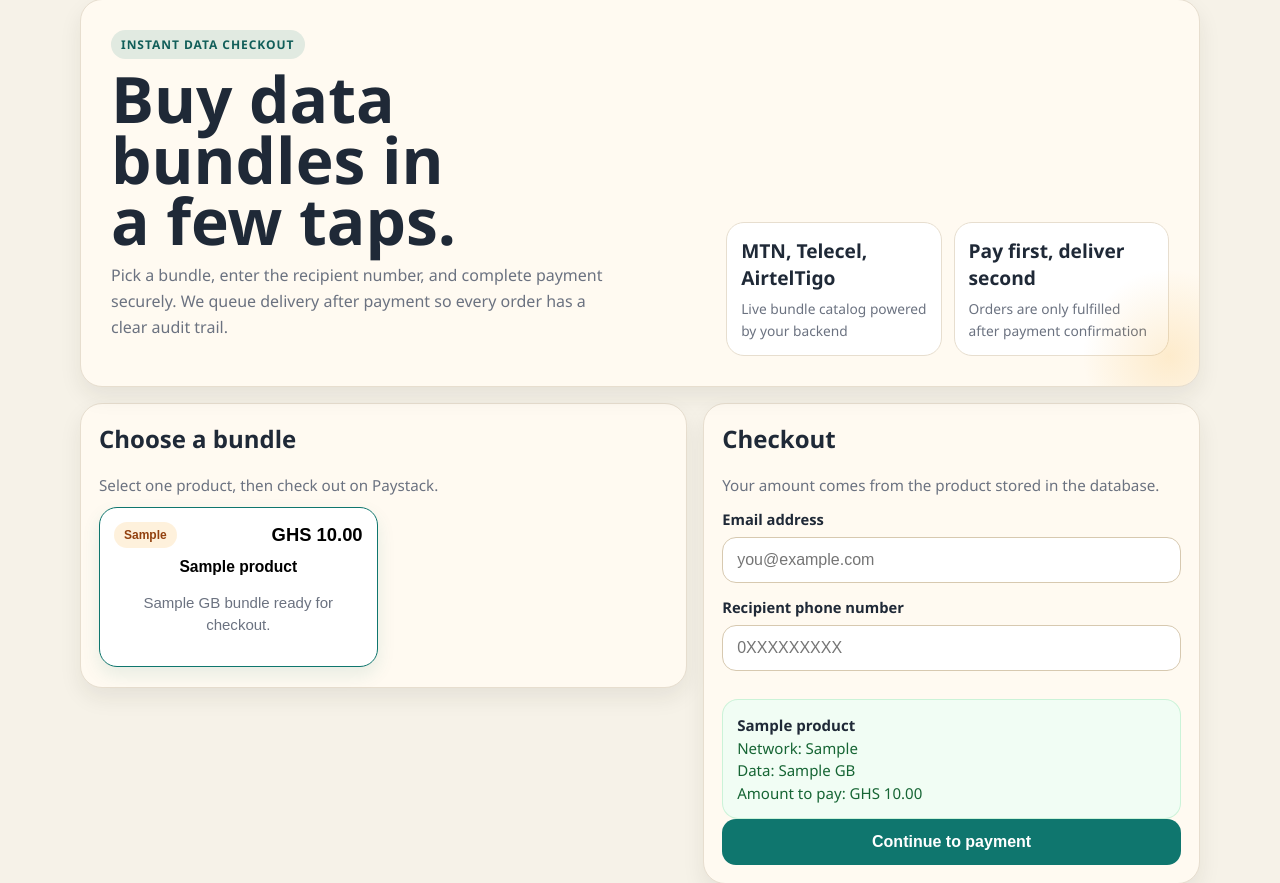
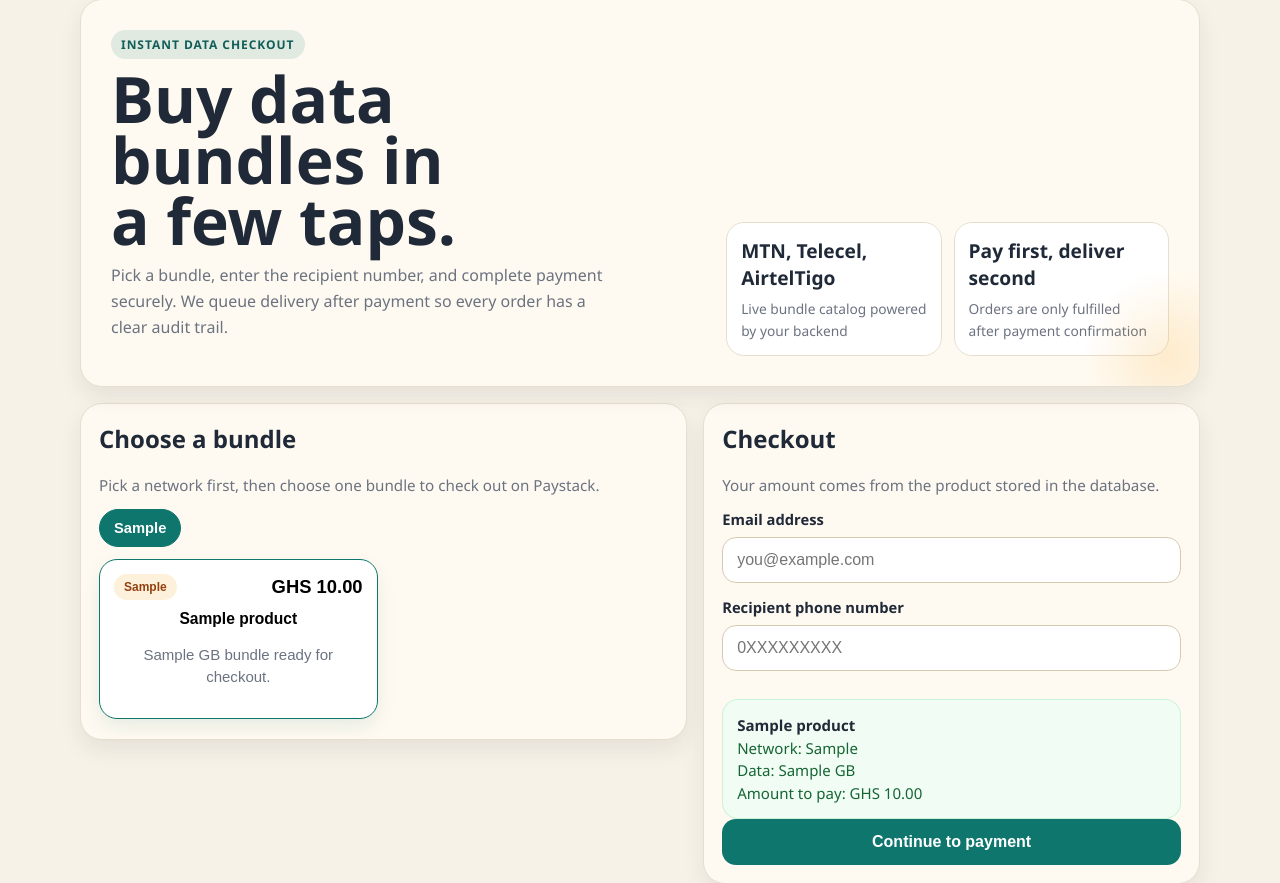
Before and after one commit to Jude-Vigor/flask-payment-api, a Flask app: page / in a window 1280 px wide. Shown: the part 27-910 px from the top of the page. Run offline with Flask 3, Linux system fonts and the light colour scheme; tables that the repository leaves empty hold one stand-in row (values such as "Sample post"); parts of the project's set-up code (start-up, migrations or seed data) failed here and were passed over.

Commit message:
Improve post-payment return flow & organize products by network

```diff
--- a/routes/payment.py
+++ b/routes/payment.py
@@ -2,6 +2,7 @@ import json
 import re
 from datetime import datetime
 from secrets import token_hex
+from urllib.parse import urlencode
 
 from flask import Blueprint, current_app, jsonify, redirect, render_template, request, session
 from sqlalchemy import Integer, cast
@@ -91,6 +92,15 @@ def _mark_order_delivered(order):
 def _mark_order_failed(order):
     order.fulfillment_status = "FAILED"
     order.vendor_status = "FAILED"
+
+
+def _wants_json_response():
+    accept_header = request.accept_mimetypes
+    return (
+        request.args.get("format") == "json"
+        or request.headers.get("X-Requested-With") == "XMLHttpRequest"
+        or accept_header["application/json"] >= accept_header["text/html"]
+    )
 
 
 @payment_bp.route("/products", methods=["GET"])
@@ -187,14 +197,23 @@ def verify_payment():
         _mark_payment_failed(order, verification_response)
         db.session.commit()
 
-    return jsonify(
+    payload = {
+        "status": "success",
+        "payment_verification": verification_response,
+        "message": "Payment verified and fulfillment queued." if order.payment_status == "PAID" else "Payment verification failed.",
+        "order": order.to_dict(),
+    }
+
+    if _wants_json_response():
+        return jsonify(payload)
+
+    query = urlencode(
         {
-            "status": "success",
-            "payment_verification": verification_response,
-            "message": "Payment verified and fulfillment queued." if order.payment_status == "PAID" else "Payment verification failed.",
-            "order": order.to_dict(),
+            "payment_reference": order.reference,
+            "payment_status": order.payment_status,
         }
     )
+    return redirect(f"/?{query}")
 
 
 @payment_bp.route("/webhooks/paystack", methods=["POST"])
--- a/templates/index.html
+++ b/templates/index.html
@@ -150,6 +150,31 @@
             margin: 0;
             color: var(--muted);
             font-size: 0.95rem;
+        }
+
+        .network-filters {
+            display: flex;
+            flex-wrap: wrap;
+            gap: 10px;
+            margin-bottom: 14px;
+        }
+
+        .network-chip {
+            border: 1px solid var(--line);
+            background: white;
+            color: var(--ink);
+            border-radius: 999px;
+            padding: 10px 14px;
+            font-size: 0.92rem;
+            font-weight: 700;
+            cursor: pointer;
+            transition: background 0.2s ease, color 0.2s ease, border-color 0.2s ease;
+        }
+
+        .network-chip.active {
+            background: var(--brand);
+            color: white;
+            border-color: var(--brand);
         }
 
         .products {
@@ -351,9 +376,10 @@
                 <div class="section-head">
                     <div>
                         <h2>Choose a bundle</h2>
-                        <p>Select one product, then check out on Paystack.</p>
+                        <p>Pick a network first, then choose one bundle to check out on Paystack.</p>
                     </div>
                 </div>
+                <div id="network-filters" class="network-filters"></div>
                 <div id="products" class="products"></div>
                 <p id="products-empty" class="empty" hidden>No active products are available right now.</p>
             </div>
@@ -409,13 +435,23 @@
         const checkoutButton = document.getElementById("checkout-button");
         const orderStatusEl = document.getElementById("order-status");
         const paymentBannerEl = document.getElementById("payment-banner");
+        const networkFiltersEl = document.getElementById("network-filters");
         const queryParams = new URLSearchParams(window.location.search);
 
         let products = [];
         let selectedProductId = null;
+        let selectedNetwork = null;
+
+        function getVisibleProducts() {
+            if (!selectedNetwork) {
+                return [];
+            }
+
+            return products.filter(product => product.network === selectedNetwork);
+        }
 
         function renderSelectedProduct() {
-            const product = products.find(item => item.id === selectedProductId);
+            const product = getVisibleProducts().find(item => item.id === selectedProductId);
 
             if (!product) {
                 selectedProductEl.className = "status-box";
@@ -432,11 +468,40 @@
             `;
         }
 
+        function renderNetworkFilters() {
+            networkFiltersEl.innerHTML = "";
+
+            const networks = [...new Set(products.map(product => product.network))];
+
+            networks.forEach(network => {
+                const button = document.createElement("button");
+                button.type = "button";
+                button.className = "network-chip";
+                button.textContent = network;
+
+                if (network === selectedNetwork) {
+                    button.classList.add("active");
+                }
+
+                button.addEventListener("click", () => {
+                    selectedNetwork = network;
+                    const visibleProducts = getVisibleProducts();
+                    selectedProductId = visibleProducts.length > 0 ? visibleProducts[0].id : null;
+                    renderNetworkFilters();
+                    renderProducts();
+                    renderSelectedProduct();
+                });
+
+                networkFiltersEl.appendChild(button);
+            });
+        }
+
         function renderProducts() {
             productsEl.innerHTML = "";
-            emptyEl.hidden = products.length !== 0;
+            const visibleProducts = getVisibleProducts();
+            emptyEl.hidden = visibleProducts.length !== 0;
 
-            products.forEach(product => {
+            visibleProducts.forEach(product => {
                 const card = document.createElement("button");
                 card.type = "button";
                 card.className = "product-card";
@@ -468,9 +533,11 @@
             products = await response.json();
 
             if (products.length > 0) {
-                selectedProductId = products[0].id;
+                selectedNetwork = products[0].network;
+                selectedProductId = getVisibleProducts()[0]?.id || null;
             }
 
+            renderNetworkFilters();
             renderProducts();
             renderSelectedProduct();
         }
```
